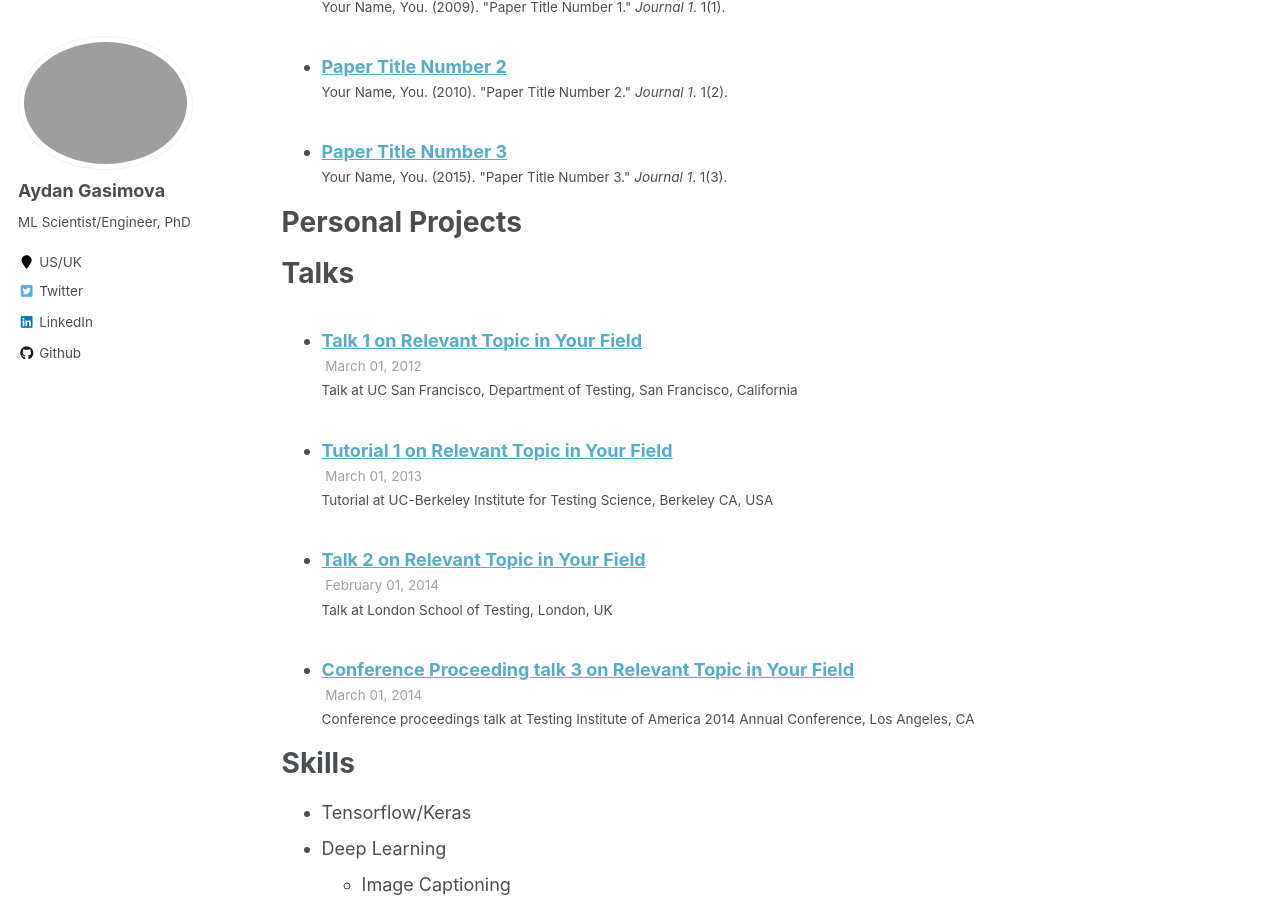
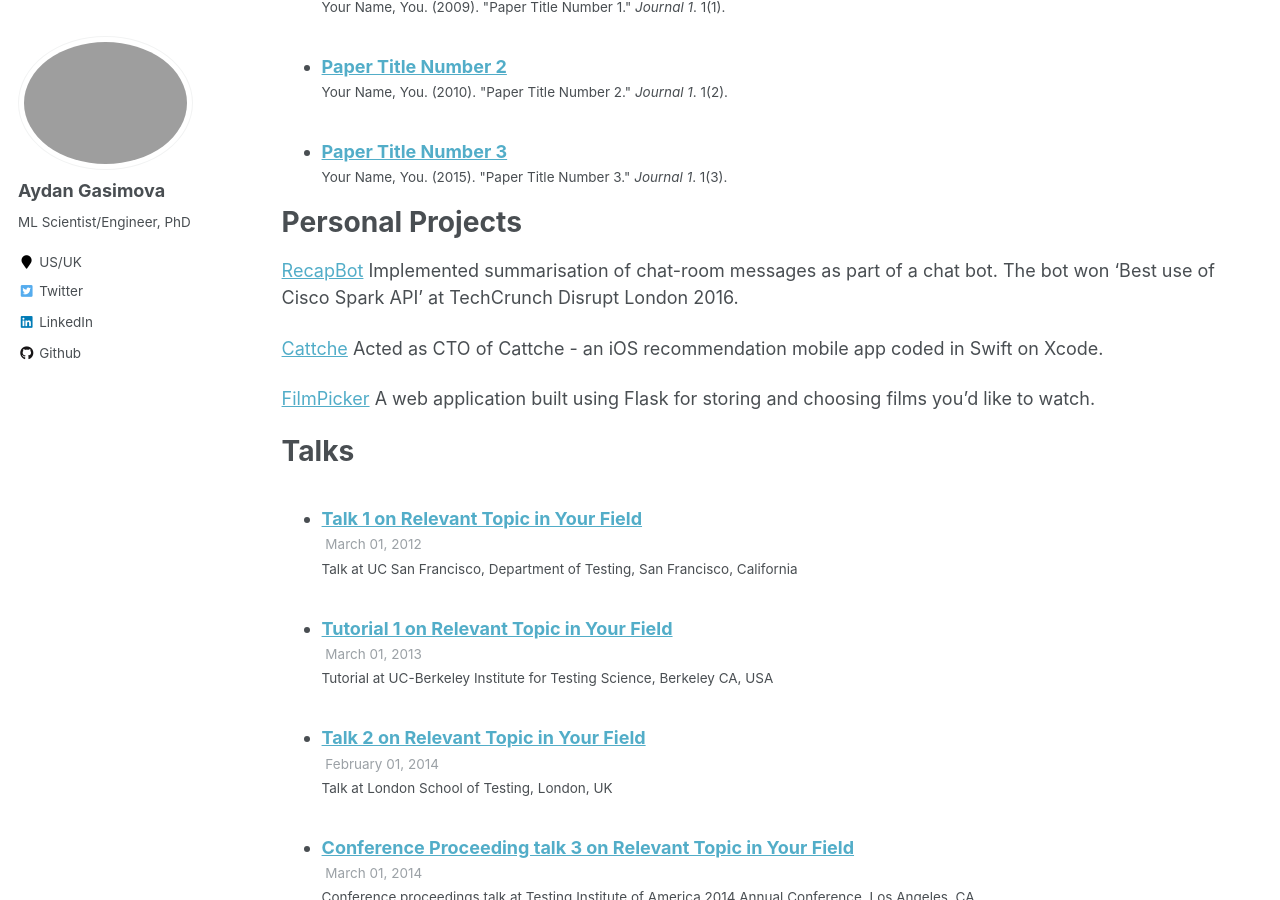
Before and after one commit to kasimayy/kasimayy.github.io, a Jekyll site: the page built from _pages/cv.md, in a window 1280 px wide and 900 px high, scrolled down 1050 px. Built offline with Jekyll 4.4.1, drawn with Linux system fonts in a browser that asks for light colours.

Commit message:
Update cv.md

```diff
--- a/_pages/cv.md
+++ b/_pages/cv.md
@@ -49,9 +49,11 @@ Publications
 
 Personal Projects
 ======
-  <ul>{% for post in site.projects %}
-    {% include archive-single-cv.html %}
-  {% endfor %}</ul>
+[RecapBot](https://devpost.com/software/hackathon-chat) Implemented summarisation of chat-room messages as part of a chat bot. The bot won ‘Best use of Cisco Spark API’ at TechCrunch Disrupt London 2016.
+
+[Cattche](https://github.com/Asselinka/coolbeans) Acted as CTO of Cattche - an iOS recommendation mobile app coded in Swift on Xcode.
+
+[FilmPicker](https://github.com/kasimayy/FilmPicker) A web application built using Flask for storing and choosing films you’d like to watch.
 
 Talks
 ======
```
